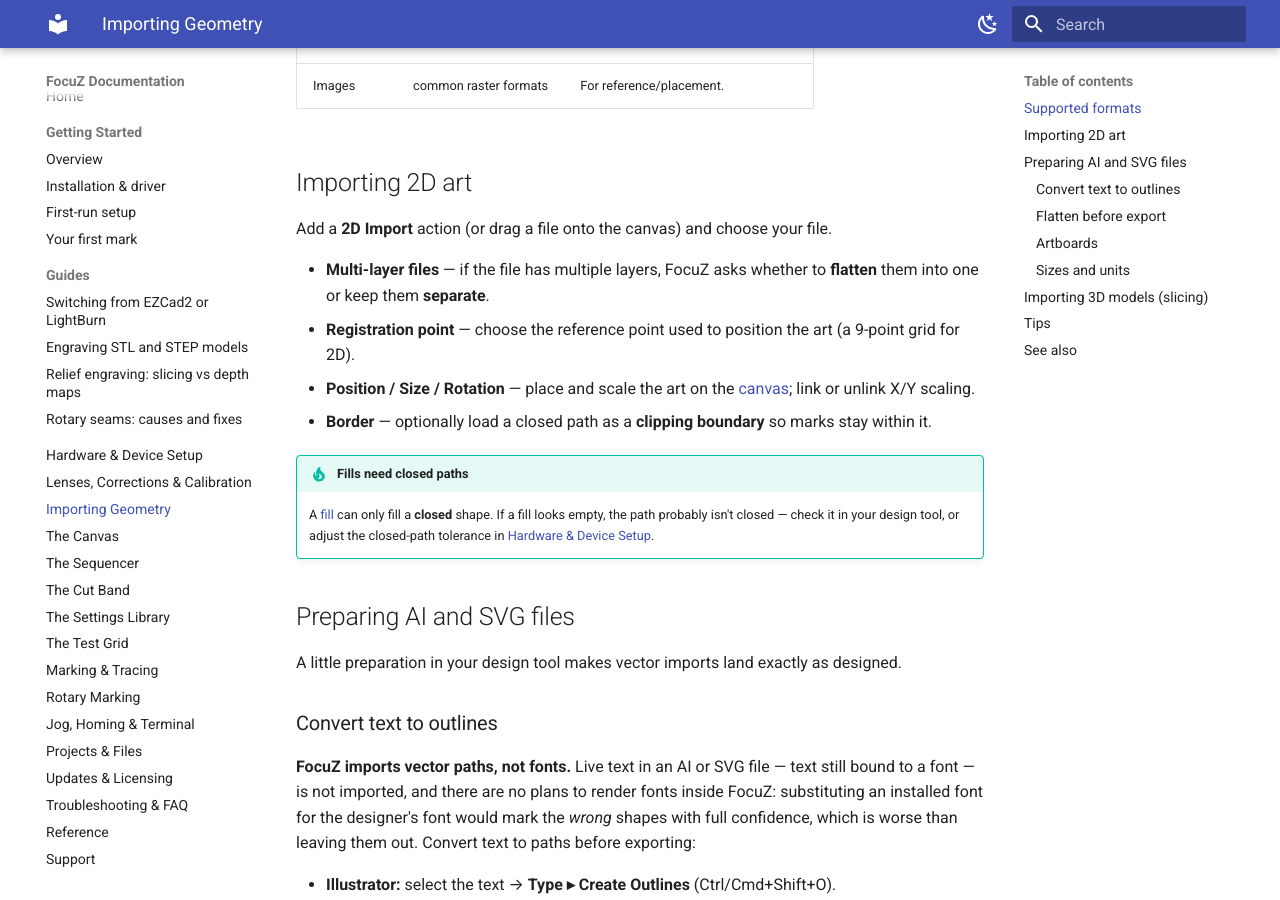
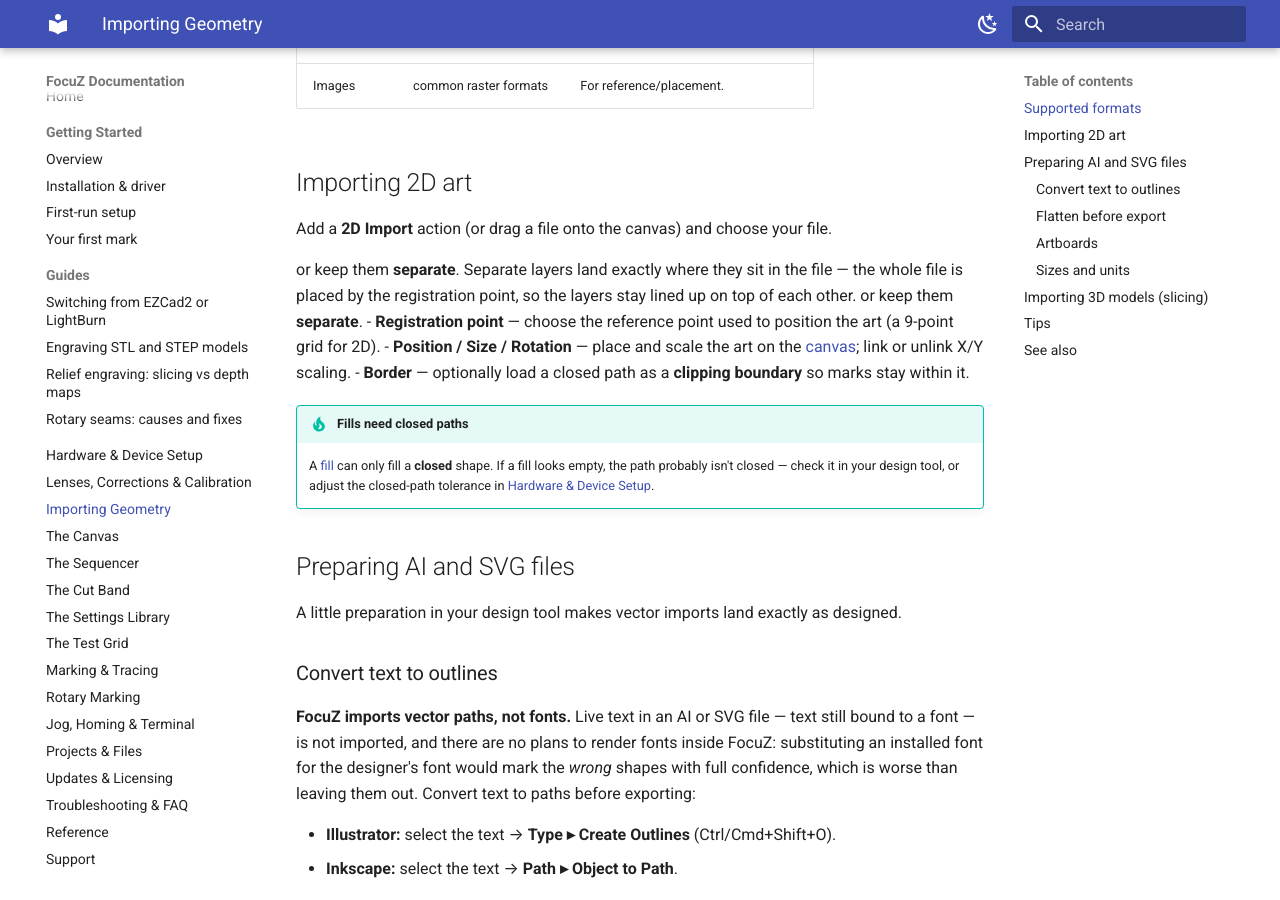
Before and after one commit to Lokahi-Shop/focuz-docs, an MkDocs documentation site: the page built from docs/importing.md, in a window 1280 px wide and 900 px high, scrolled down 441 px. Built offline with MkDocs 1.6.1 and Material for MkDocs 9.7.7, drawn with Linux system fonts in a browser that asks for light colours.

Commit message:
Importing: separate layers keep their file alignment
Co-Authored-By: Claude Opus 5.5 <noreply@anthropic.com>

```diff
--- a/docs/importing.md
+++ b/docs/importing.md
@@ -15,7 +15,8 @@ FocuZ imports both 2D art and full 3D models. 3D models are sliced into layers f
 
 Add a **2D Import** action (or drag a file onto the canvas) and choose your file.
 
-- **Multi-layer files** — if the file has multiple layers, FocuZ asks whether to **flatten** them into one
+  or keep them **separate**. Separate layers land exactly where they sit in the file — the whole file is placed by
+  the registration point, so the layers stay lined up on top of each other.
   or keep them **separate**.
 - **Registration point** — choose the reference point used to position the art (a 9-point grid for 2D).
 - **Position / Size / Rotation** — place and scale the art on the [canvas](canvas.md); link or unlink X/Y
```
